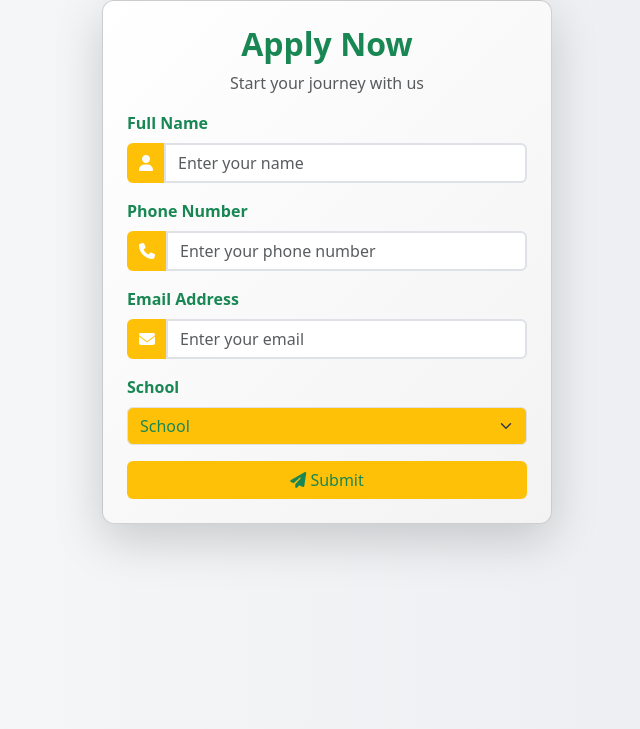
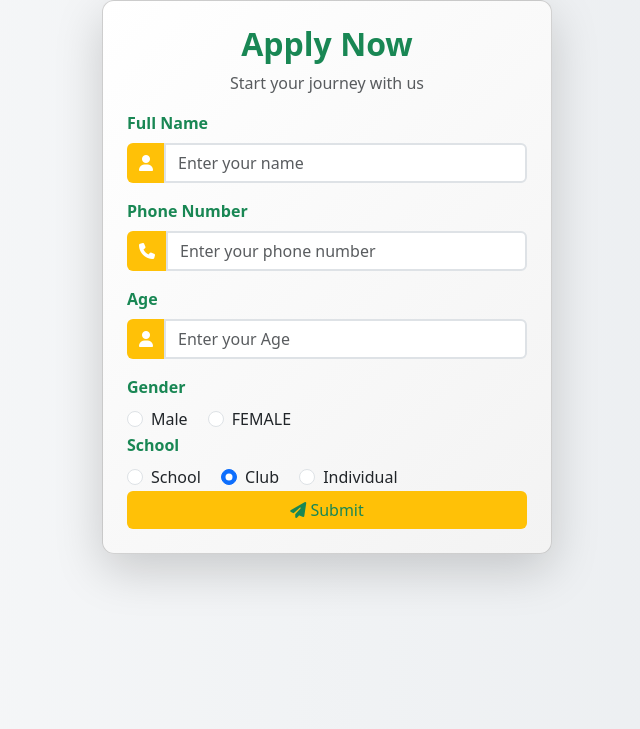
Before and after one commit to ctgroup-2022/CTWORLDSCHOOL_LANDINGPAGE, a PHP site: page /form.php in a window 1280 px wide. Shown: the top 729 px of the page, without its empty margins (313-953 px from the left). Run offline with PHP 8.4, Linux system fonts and the light colour scheme.

Commit message:
form insert

```diff
--- a/form.php
+++ b/form.php
@@ -58,7 +58,7 @@
                 <div class="mb-3">
                     <label class="form-label"style="color:#198754;">Full Name</label>
                     <div class="input-group">
-                        <span class="input-group-text" style="background-color:#ffc107;"><i class="fa fa-user" "></i></span>
+                        <span class="input-group-text" style="background-color:#ffc107;"><i class="fa fa-user" ></i></span>
                         <input type="text" name="name" class="form-control" placeholder="Enter your name" required>
                     </div>
                 </div>
@@ -72,32 +72,51 @@
                     </div>
                 </div>
 
-                <!-- Email Address -->
+   <!-- Email Address -->
                 <div class="mb-3">
-                    <label class="form-label"style="color:#198754;">Email Address</label>
+                    <label class="form-label"style="color:#198754;">Age</label>
                     <div class="input-group">
-                        <span class="input-group-text" style="background-color:#ffc107;"><i class="fa fa-envelope"></i></span>
-                        <input type="email" name="email" class="form-control" placeholder="Enter your email" required>
+                        <span class="input-group-text" style="background-color:#ffc107;"><i class="fa fa-user" ></i></span>
+                        <input type="email" name="email" class="form-control" placeholder="Enter your Age" required>
                     </div>
                 </div>
 
                 <!-- State Selection -->
+                <label class="form-label"style="color:#198754;">Gender</label><br>
 
+                <div class="form-check form-check-inline">
+  <input class="form-check-input" type="radio" name="radioDefault" id="radioDefault1">
+  <label class="form-check-label" for="radioDefault1">
+   Male
+  </label>
+</div>
+<div class="form-check form-check-inline">
+  <input class="form-check-input" type="radio" name="radioDefault" id="radioDefault2" checked>
+  <label class="form-check-label" for="radioDefault2">
+FEMALE
+  </label>
+    </div><br>
 
                 <!-- Class Selection -->
-                <div class="mb-3">
-                    <label class="form-label" style="color:#198754;">School</label>
-                    <div class="input-group">
-
-                        <select class="form-select" style="background-color:#ffc107;color:#198754;">
-
-  <option value="1">School</option>
-  <option value="2">Club</option>
-  <option value="3">Individual</option>
-
-</select>
-                    </div>
-                </div>
+<label class="form-label"style="color:#198754;">School</label><br>
+<div class="form-check form-check-inline">
+  <input class="form-check-input" type="radio" name="radioDefault" id="radioDefault1">
+  <label class="form-check-label" for="radioDefault1">
+    School
+  </label>
+</div>
+<div class="form-check form-check-inline">
+  <input class="form-check-input" type="radio" name="radioDefault" id="radioDefault2" checked>
+  <label class="form-check-label" for="radioDefault2">
+    Club
+  </label>
+</div>
+<div class="form-check form-check-inline">
+  <input class="form-check-input" type="radio" name="radioDefault" id="radioDefault3">
+  <label class="form-check-label" for="radioDefault3">
+    Individual
+  </label>
+</div>
 
                 <!-- Submit Button -->
                 <button type="submit" class="btn w-100" style="background-color:#ffc107;color:#198754;  ">
```
Also changed, not shown: process.php (added, +38 -0 lines).
